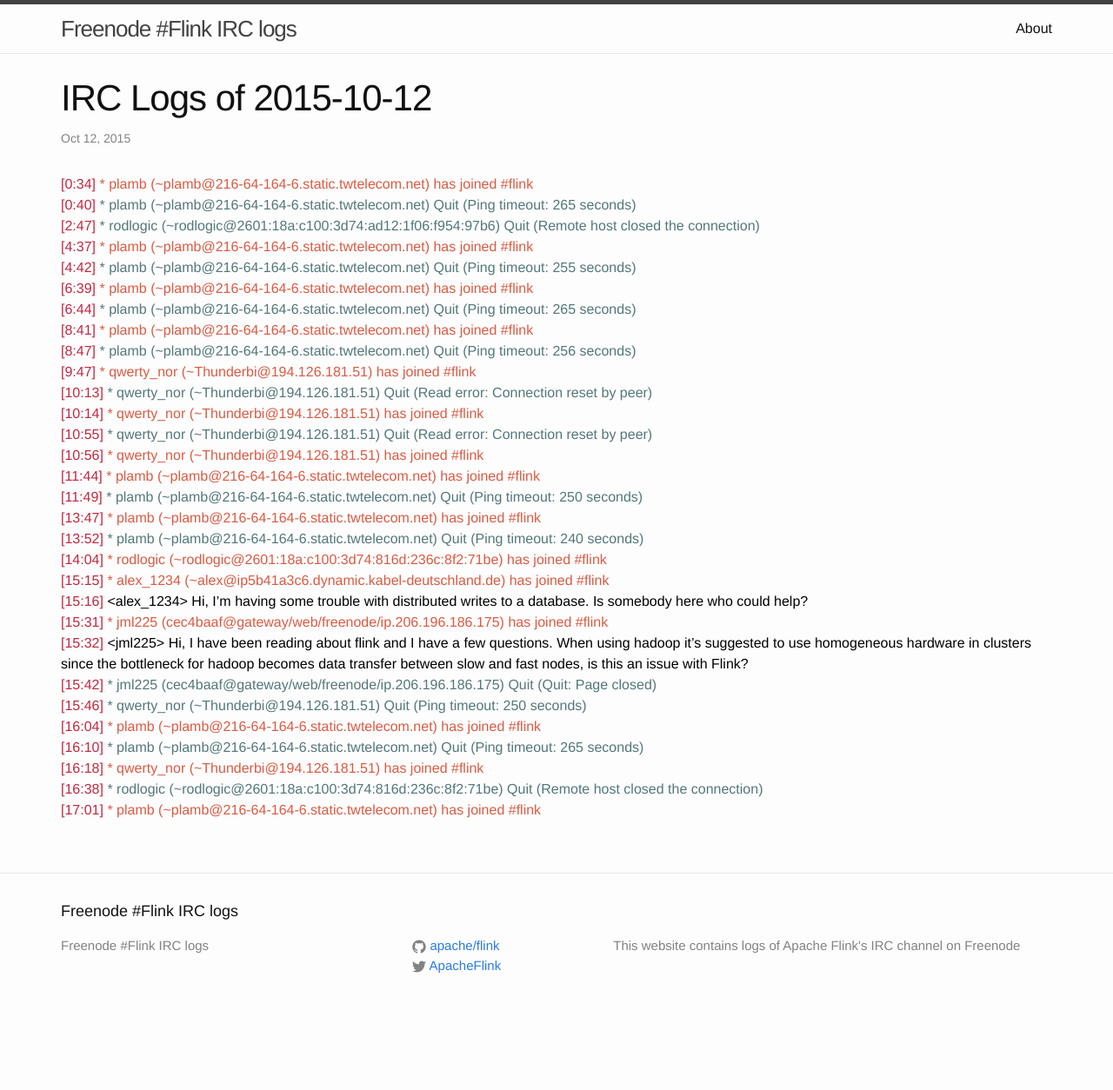
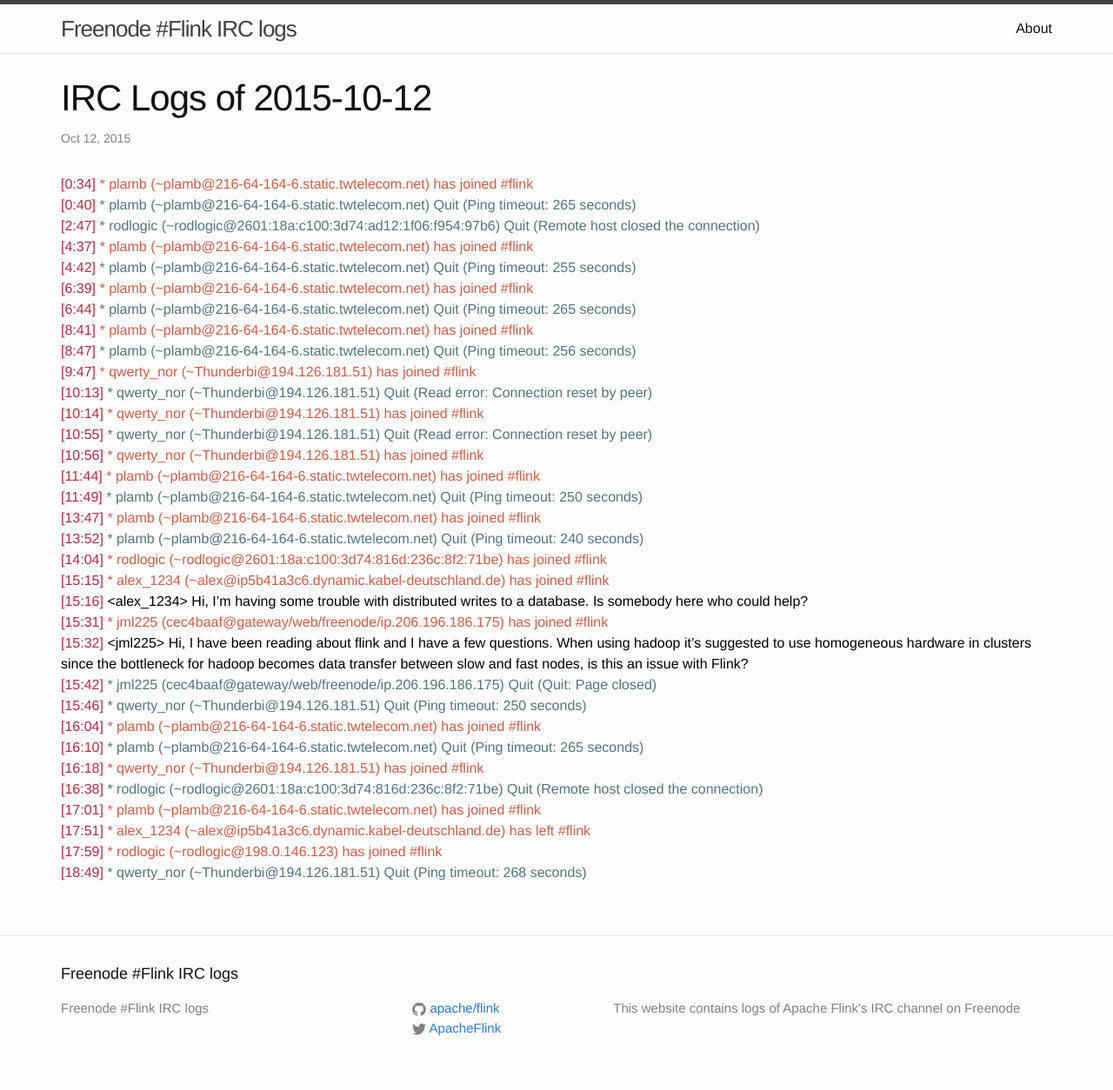
Before and after one commit to flink-irc-logs/flink-irc-logs.github.io, a Jekyll site: the page built from _posts/2015-10-12-logs.markdown, in a window 1280 px wide. Shown: the whole page at 87% size. Built offline with Jekyll 4.4.1, drawn with Linux system fonts in a browser that asks for light colours; before the commit the page ends 1182 px from its top, so only the background shows below that.

Commit message:
Update of the logs on Mon Oct 12 19:25:50 CEST 2015

```diff
--- a/_posts/2015-10-12-logs.markdown
+++ b/_posts/2015-10-12-logs.markdown
@@ -34,3 +34,6 @@
 <span class="irc-date">[16:18]</span> <span class="irc-green">* qwerty_nor (~Thunderbi@194.126.181.51) has joined #flink</span><br />
 <span class="irc-date">[16:38]</span> <span class="irc-navy">* rodlogic (~rodlogic@2601:18a:c100:3d74:816d:236c:8f2:71be) Quit (Remote host closed the connection)</span><br />
 <span class="irc-date">[17:01]</span> <span class="irc-green">* plamb (~plamb@216-64-164-6.static.twtelecom.net) has joined #flink</span><br />
+<span class="irc-date">[17:51]</span> <span class="irc-green">* alex_1234 (~alex@ip5b41a3c6.dynamic.kabel-deutschland.de) has left #flink</span><br />
+<span class="irc-date">[17:59]</span> <span class="irc-green">* rodlogic (~rodlogic@198.0.146.123) has joined #flink</span><br />
+<span class="irc-date">[18:49]</span> <span class="irc-navy">* qwerty_nor (~Thunderbi@194.126.181.51) Quit (Ping timeout: 268 seconds)</span><br />
```
